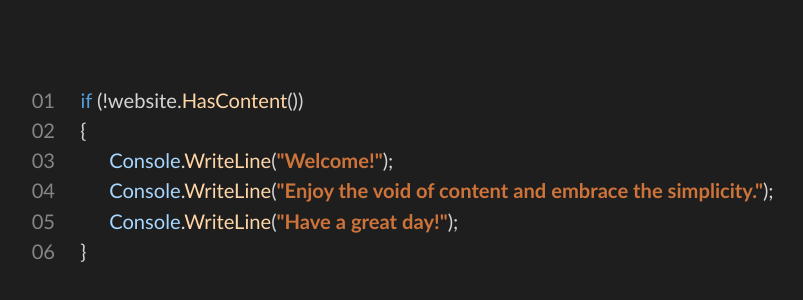
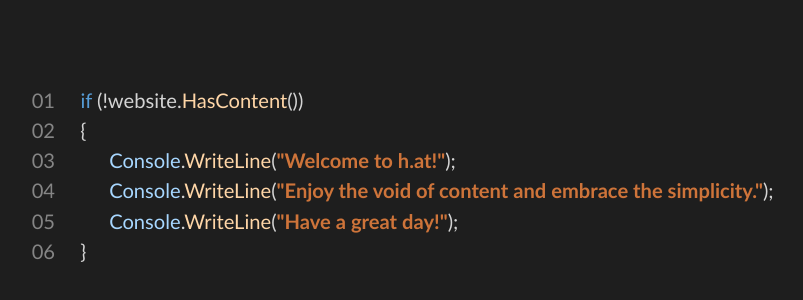
Before and after one commit to civavas/web-at, a plain HTML site: page index.html in a window 1280 px wide. Shown: the part 224-524 px from the top of the page, without its empty margins (223-1026 px from the left). Drawn offline with nearby package versions, Linux system fonts and the light colour scheme.

Commit message:
Update index.html

```diff
--- a/index.html
+++ b/index.html
@@ -63,7 +63,7 @@
             </div>
             <div>
               <span class="line-number">03</span>
-              <span class="mx-4"><span class="static">Console</span>.<span class="method">WriteLine</span>(<span class="string">"Welcome!"</span>);</span>
+              <span class="mx-4"><span class="static">Console</span>.<span class="method">WriteLine</span>(<span class="string">"Welcome to h.at!"</span>);</span>
             </div>
             <div>
               <span class="line-number">04</span>
```
